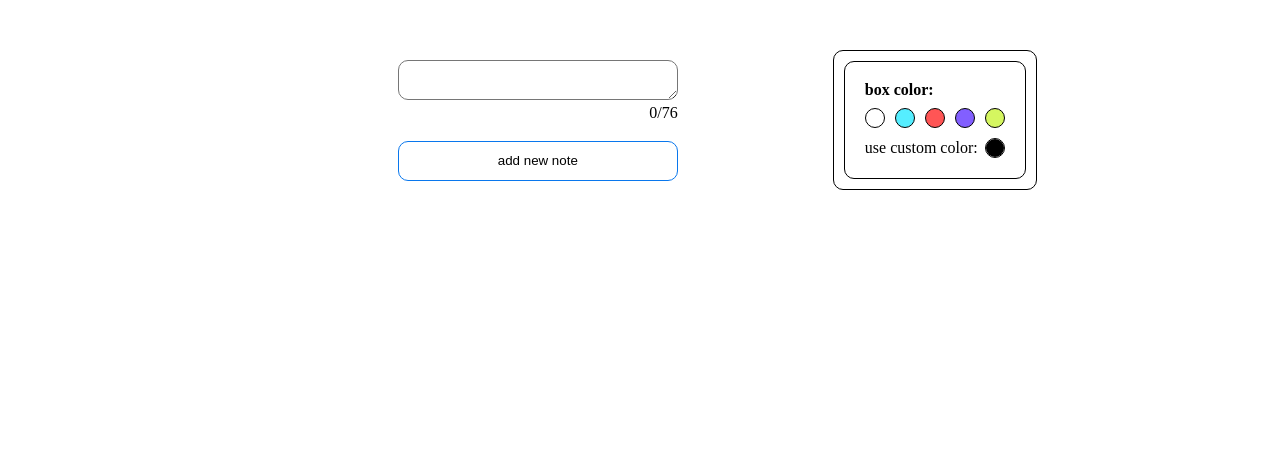
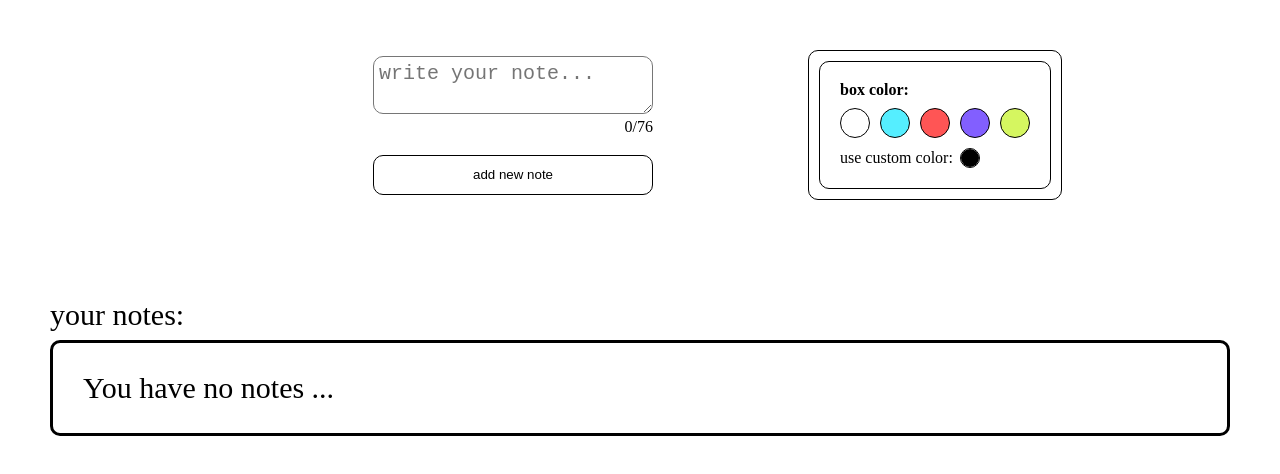
Before and after one commit to parsa-sbg/note-app, a React (Create React App) app: page / in a window 1280 px wide. Shown: the top 474 px of the page. Built offline with nearby package versions, Linux system fonts and the light colour scheme.

Commit message:
improve styles

```diff
--- a/src/components/AddNew/AddNew.css
+++ b/src/components/AddNew/AddNew.css
@@ -17,6 +17,8 @@
     max-height: 12rem;
     outline: none;
     resize: vertical;
+    font-size: 2rem;
+    padding: .5rem;
 }
 
 .addnew__input-maxlength {
@@ -27,7 +29,7 @@
 .addnew__btn {
     height: 4rem;
     width: 28rem;
-    border: 1px solid var(--main-color);
+    border: 1px solid black;
     transition: all 200ms linear;
     background-color: transparent;
     cursor: pointer;
@@ -90,8 +92,8 @@
 
 
 .option__color {
-    width: 2rem;
-    height: 2rem;
+    width: 3rem;
+    height: 3rem;
     border-radius: 50%;
     cursor: pointer;
     border: 1px solid black;
--- a/src/components/AddNew/AddNew.jsx
+++ b/src/components/AddNew/AddNew.jsx
@@ -36,7 +36,7 @@ export default memo(function AddNew({ addNewNote }) {
 
             <div className='addnew'>
                 <div className='addnew__input-wrapper'>
-                    <textarea style={{ backgroundColor: inputColor }} onChange={inputChangeHandler} value={noteTitle} className='addnew__input' type="text" />
+                    <textarea placeholder='write your note... ' style={{ backgroundColor: inputColor }} onChange={inputChangeHandler} value={noteTitle} className='addnew__input' type="text" />
                     <span className='addnew__input-maxlength'>{noteTitle.length}/{inputMaxLength}</span>
                 </div>
 
--- a/src/components/AllNotes/AllNotes.css
+++ b/src/components/AllNotes/AllNotes.css
@@ -1,7 +1,9 @@
-.AllNotes {
-    display: flex;
-    align-items: center;
+.allNotes{
     margin-top: 10rem;
+}
+.allNotes__title{
+    font-size: 3rem;
+    margin-bottom: 1rem;
 }
 
 .AllNotes__list {
@@ -9,6 +11,13 @@
     display: flex;
     flex-wrap: wrap;
     font-size: 3rem;
+
+    display: flex;
+    align-items: center;
+
+    border: 3px solid black;
+    border-radius: 1rem;
+    padding: 3rem;
 }
 
 .AllNotes__list-item {
@@ -25,6 +34,7 @@
 
 
 }
+
 .AllNotes__list-item::-webkit-scrollbar {
     display: none;
 }
--- a/src/components/AllNotes/AllNotes.jsx
+++ b/src/components/AllNotes/AllNotes.jsx
@@ -4,17 +4,22 @@ import './AllNotes.css'
 export default function AllNotes({ notes, DeleteNote }) {
 
   return (
-    <div className='AllNotes'>
+
+    <div className='allNotes'>
+      <h2 className='allNotes__title'>your notes: </h2>
       <div className='AllNotes__list'>
+        {!notes.length && (<h2>You have no notes ...</h2>)}
         {notes.map(note =>
           <div
-            onClick={ () => {DeleteNote(note.id)}}
+            onClick={() => { DeleteNote(note.id) }}
             style={{ backgroundColor: note.color }}
             key={note.id}
             className='AllNotes__list-item'>
             {note.title}
           </div>)}
       </div>
+
     </div>
+
   )
 }
```
